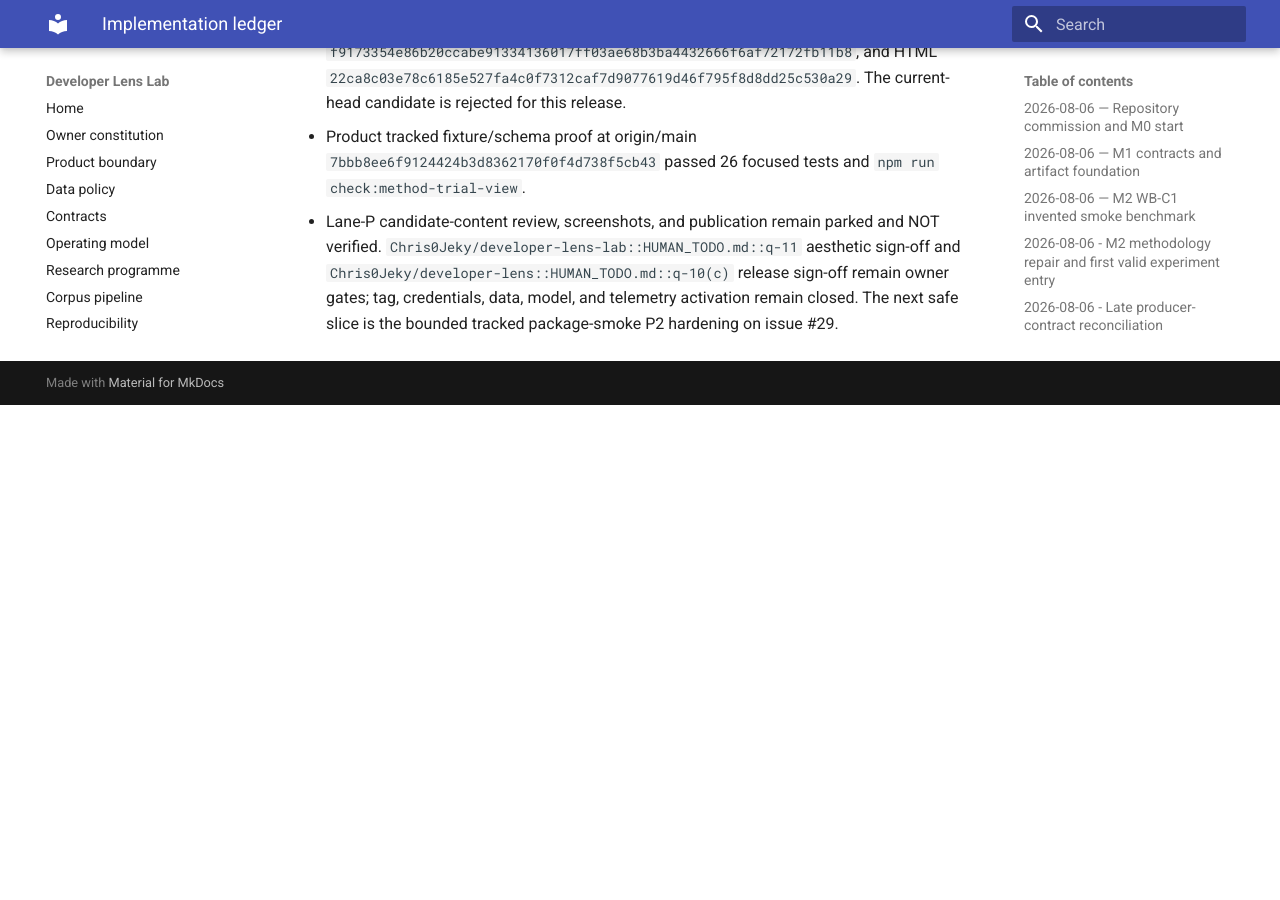
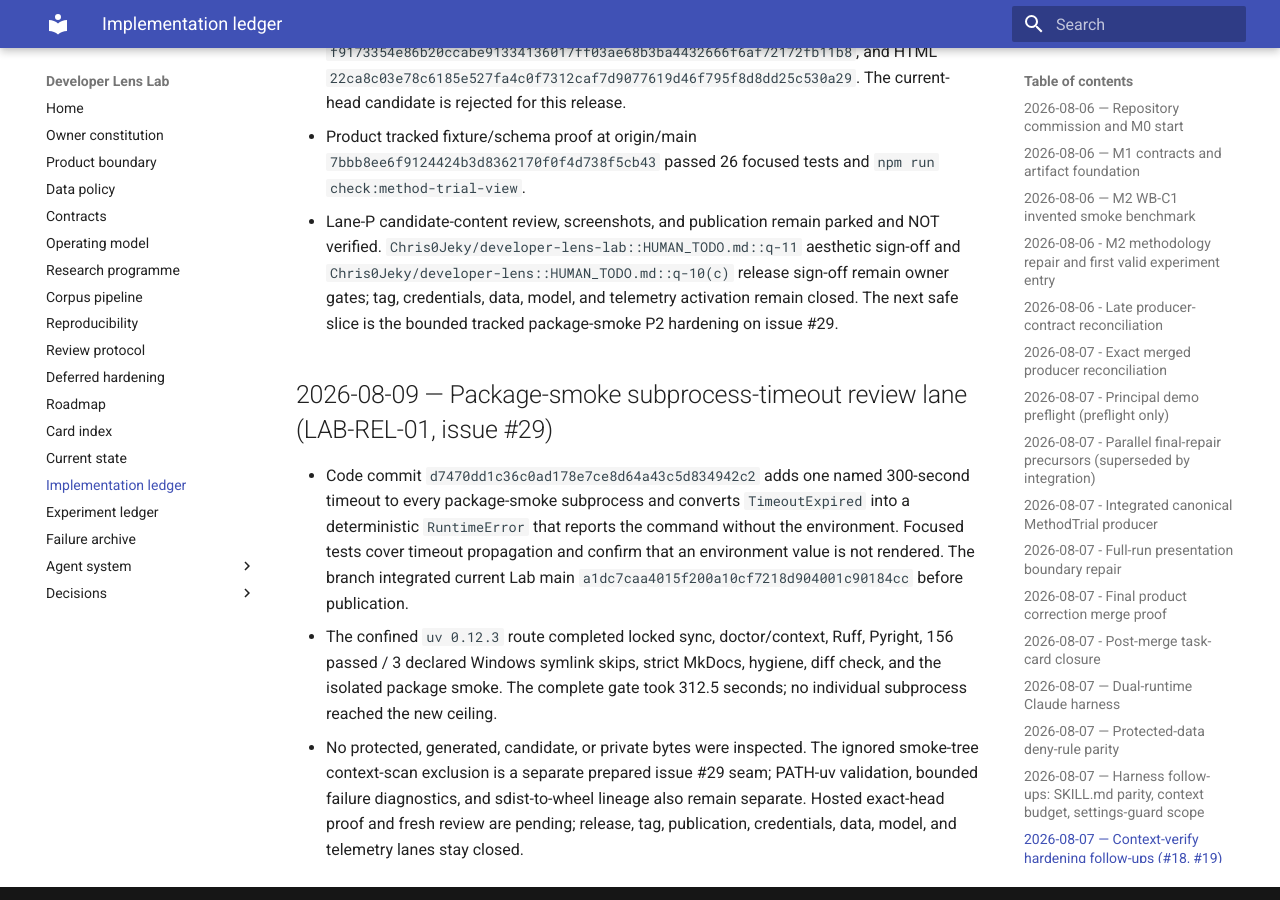
Before and after one commit to Chris0Jeky/developer-lens-lab, an MkDocs documentation site: the page built from docs/IMPLEMENTATION_LEDGER.md, in a window 1280 px wide and 900 px high, scrolled down 23935 px. Built offline with MkDocs 1.6.1 and Material for MkDocs 9.7.7, drawn with Linux system fonts in a browser that asks for light colours; before the commit the page ends 24340 px from its top, so only the background shows below that.

Commit message:
Record package timeout proof

```diff
--- a/docs/IMPLEMENTATION_LEDGER.md
+++ b/docs/IMPLEMENTATION_LEDGER.md
@@ -788,3 +788,19 @@ Append milestone evidence. Live GitHub facts are snapshots and must be refreshed
   `Chris0Jeky/developer-lens::HUMAN_TODO.md::q-10(c)` release sign-off remain owner gates; tag,
   credentials, data, model, and telemetry activation remain closed. The next safe slice is the
   bounded tracked package-smoke P2 hardening on issue #29.
+
+## 2026-08-09 — Package-smoke subprocess-timeout review lane (LAB-REL-01, issue #29)
+
+- Code commit `d7470dd1c36c0ad178e7ce8d64a43c5d834942c2` adds one named 300-second timeout to
+  every package-smoke subprocess and converts `TimeoutExpired` into a deterministic `RuntimeError`
+  that reports the command without the environment. Focused tests cover timeout propagation and
+  confirm that an environment value is not rendered. The branch integrated current Lab main
+  `a1dc7caa4015f200a10cf7218d904001c90184cc` before publication.
+- The confined `uv 0.12.3` route completed locked sync, doctor/context, Ruff, Pyright, 156 passed / 3
+  declared Windows symlink skips, strict MkDocs, hygiene, diff check, and the isolated package
+  smoke. The complete gate took 312.5 seconds; no individual subprocess reached the new ceiling.
+- No protected, generated, candidate, or private bytes were inspected. The ignored smoke-tree
+  context-scan exclusion is a separate prepared issue #29 seam; PATH-uv validation, bounded failure
+  diagnostics, and sdist-to-wheel lineage also remain separate. Hosted exact-head proof and fresh
+  review are pending; release, tag, publication, credentials, data, model, and telemetry lanes stay
+  closed.
```
Also changed, not shown: docs/CURRENT_STATE.md (+4 -2 lines), docs/agent-system/FRICTION_LOG.md (+8 -0 lines).
